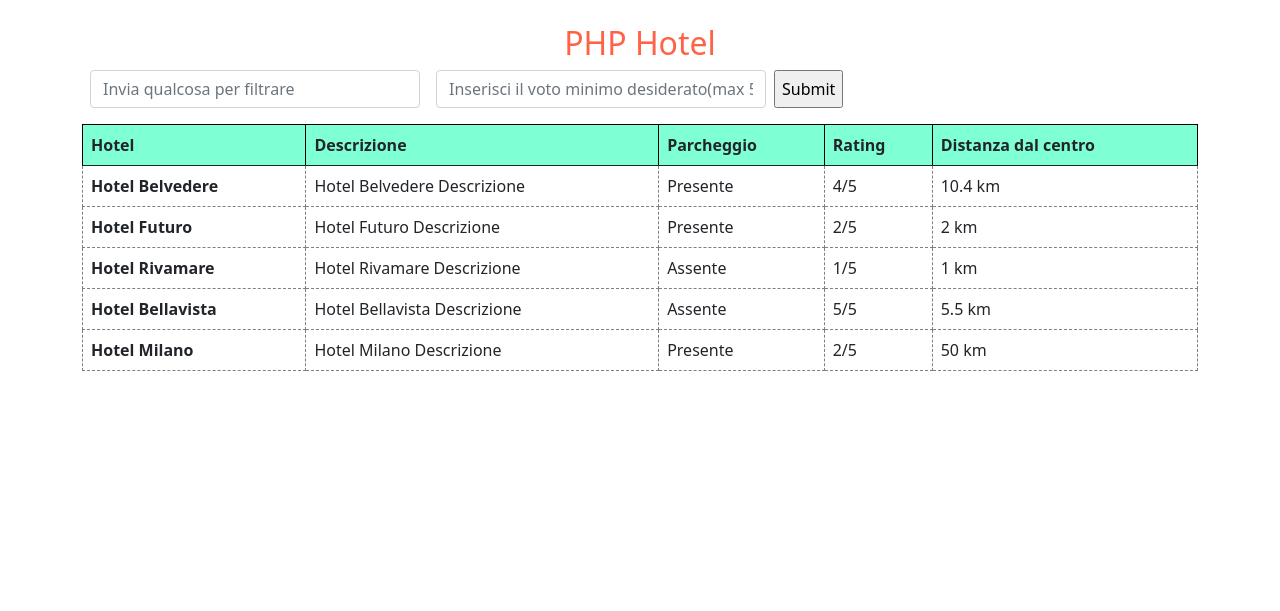
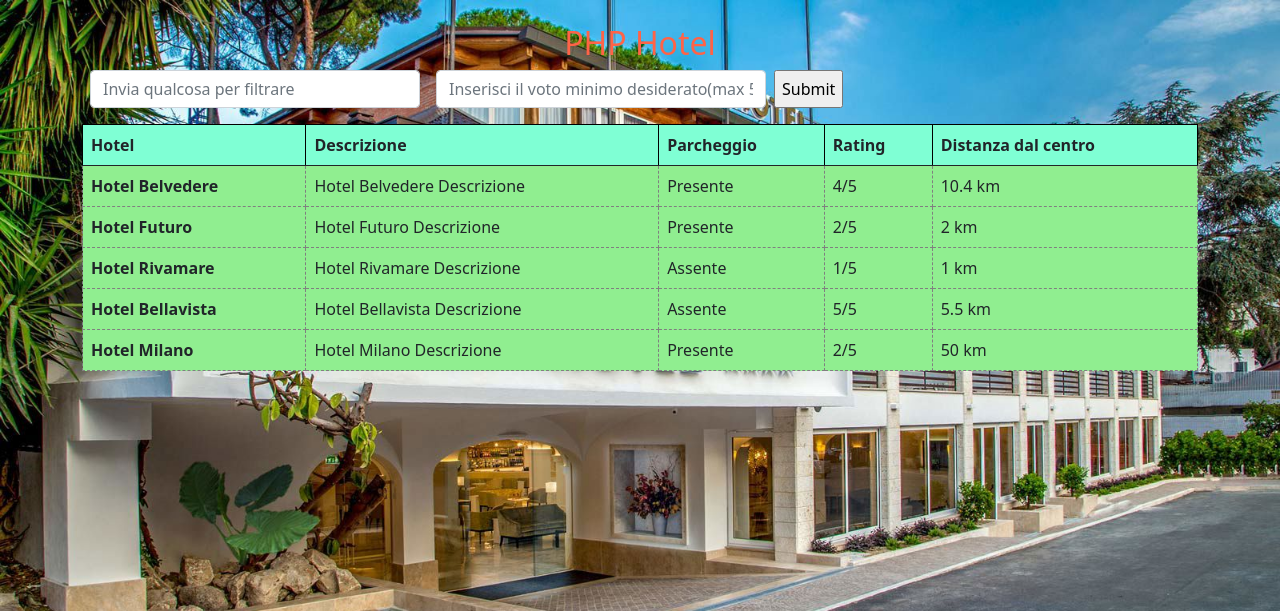
Before and after one commit to GabrieleCuccarini/php-hotel, a PHP site: page / in a window 1280 px wide. Shown: the top 611 px of the page. Run offline with PHP 8.4, Linux system fonts and the light colour scheme.

Commit message:
Prettier

```diff
--- a/style.css
+++ b/style.css
@@ -7,6 +7,7 @@ thead {
 }
 
 td {
+    background-color: lightgreen !important;
     border: 1px dashed grey;
 }
 
@@ -16,3 +17,9 @@ td {
 .wide {
     width: 330px !important;
 }
+
+body {
+    background-image: url(./hotel.jpg);
+    background-size:cover;
+    background-repeat: no-repeat;
+}
```
Also changed, not shown: hotel.jpg (added).
